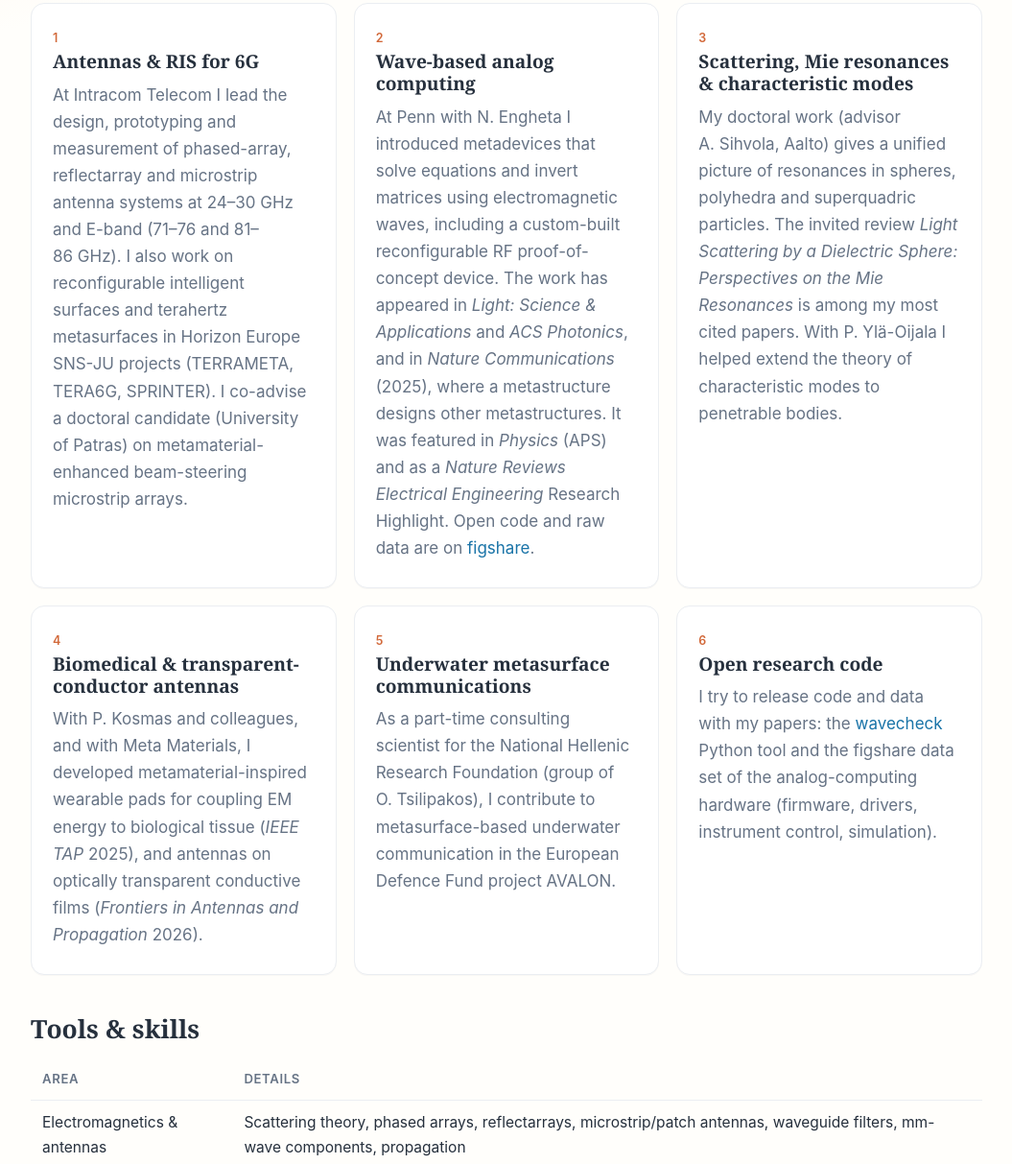
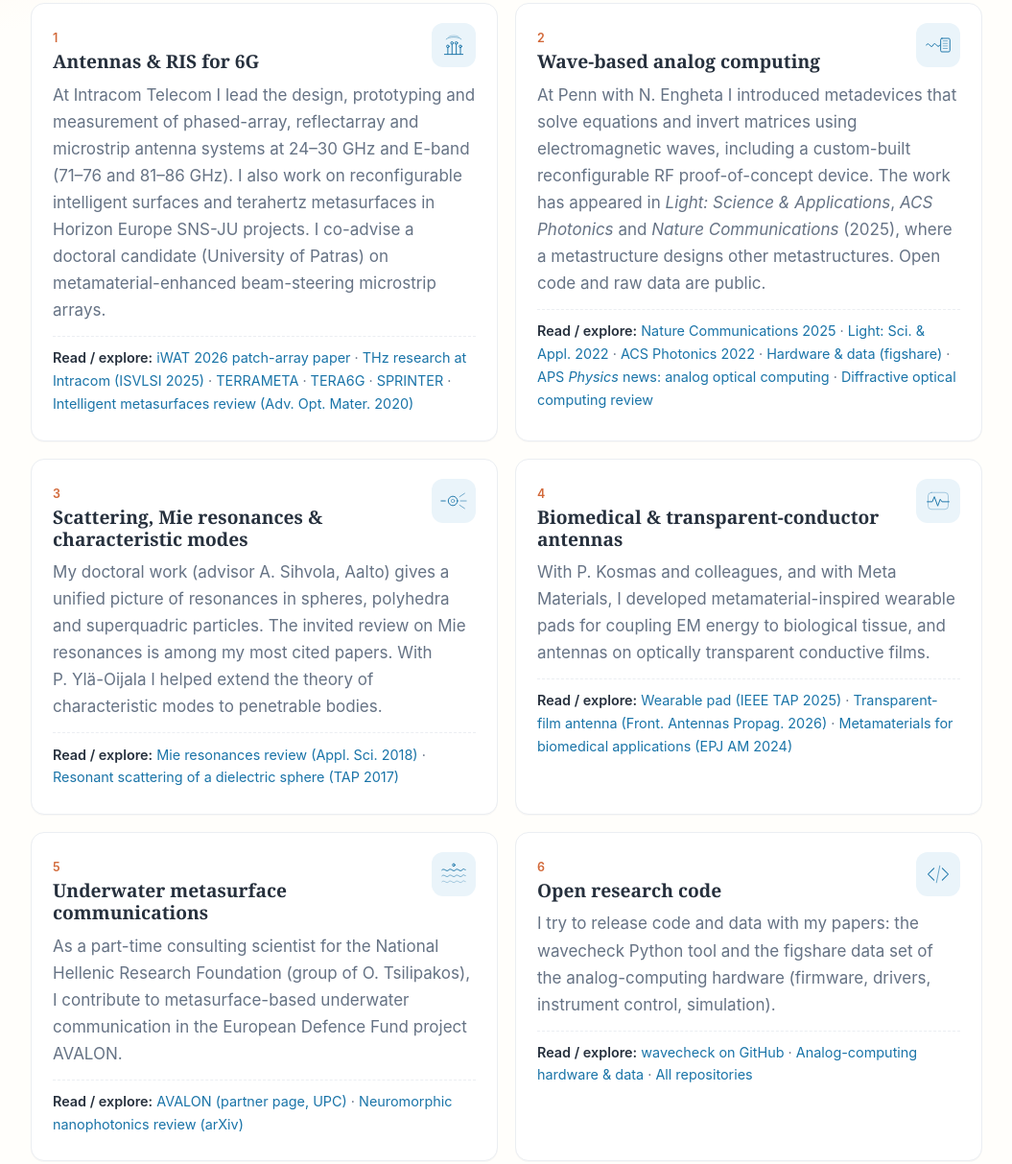
Before and after one commit to dtzarouc/dtzarouc.github.io, a plain HTML site: page research.html in a window 1280 px wide. Shown: the part 346-1559 px from the top of the page at 96% size, without its empty margins (112-1167 px from the left). Drawn offline with Linux system fonts and the light colour scheme.

Commit message:
Update research.html

```diff
--- a/research.html
+++ b/research.html
@@ -12,31 +12,25 @@
 <main class="wrap">
 <section class="page-head"><h1>Research</h1><p>My interests run from the fundamental theory of electromagnetic scattering to antenna hardware that gets measured in the lab and used in networks.</p></section>
 <h2>Research themes</h2>
-<div class="grid">
-<div class="card"><span class="tag">1</span><h3>Antennas &amp; RIS for 6G</h3>
-<p>At Intracom Telecom I lead the design, prototyping and measurement of phased-array, reflectarray and microstrip antenna systems
-at 24–30&nbsp;GHz and E-band (71–76 and 81–86&nbsp;GHz). I also work on reconfigurable intelligent surfaces and
-terahertz metasurfaces in Horizon Europe SNS-JU projects (TERRAMETA, TERA6G, SPRINTER). I co-advise a doctoral candidate (University of Patras) on
-metamaterial-enhanced beam-steering microstrip arrays.</p></div>
-<div class="card"><span class="tag">2</span><h3>Wave-based analog computing</h3>
-<p>At Penn with N.&nbsp;Engheta I introduced metadevices that solve equations and invert matrices using electromagnetic waves, including a custom-built
-reconfigurable RF proof-of-concept device. The work has appeared in <i>Light: Science &amp; Applications</i> and <i>ACS Photonics</i>,
-and in <i>Nature Communications</i> (2025), where a metastructure designs other metastructures. It was featured in <i>Physics</i> (APS)
-and as a <i>Nature Reviews Electrical Engineering</i> Research Highlight. Open code and raw data are on <a href="https://doi.org/10.6084/m9.figshare.26936227">figshare</a>.</p></div>
-<div class="card"><span class="tag">3</span><h3>Scattering, Mie resonances &amp; characteristic modes</h3>
-<p>My doctoral work (advisor A.&nbsp;Sihvola, Aalto) gives a unified picture of resonances in spheres, polyhedra and superquadric particles. The
-invited review <i>Light Scattering by a Dielectric Sphere: Perspectives on the Mie Resonances</i> is among my most cited papers. With
-P.&nbsp;Yl&auml;-Oijala I helped extend the theory of characteristic modes to penetrable bodies.</p></div>
-<div class="card"><span class="tag">4</span><h3>Biomedical &amp; transparent-conductor antennas</h3>
-<p>With P.&nbsp;Kosmas and colleagues, and with Meta Materials, I developed metamaterial-inspired wearable pads for coupling EM
-energy to biological tissue (<i>IEEE TAP</i> 2025), and antennas on optically transparent conductive films (<i>Frontiers in Antennas
-and Propagation</i> 2026).</p></div>
-<div class="card"><span class="tag">5</span><h3>Underwater metasurface communications</h3>
-<p>As a part-time consulting scientist for the National Hellenic Research Foundation (group of O.&nbsp;Tsilipakos), I contribute to
-metasurface-based underwater communication in the European Defence Fund project AVALON.</p></div>
-<div class="card"><span class="tag">6</span><h3>Open research code</h3>
-<p>I try to release code and data with my papers: the <a href="https://github.com/dtzarouc/wavecheck">wavecheck</a> Python tool and the
-figshare data set of the analog-computing hardware (firmware, drivers, instrument control, simulation).</p></div>
+<div class="grid g2">
+<div class="card"><div class="ic"><svg viewBox="0 0 64 64" aria-hidden="true"><g fill="none" stroke="currentColor" stroke-width="2.2" stroke-linecap="round"><path d="M10 54h44"/><path d="M18 54V38M28 54V30M38 54V30M48 54V38"/><circle cx="18" cy="35" r="3"/><circle cx="28" cy="27" r="3"/><circle cx="38" cy="27" r="3"/><circle cx="48" cy="35" r="3"/><path d="M14 18c6-7 30-7 36 0" opacity=".5"/><path d="M20 12c5-4 19-4 24 0" opacity=".3"/></g></svg></div><span class="tag">1</span><h3>Antennas &amp; RIS for 6G</h3>
+<p>At Intracom Telecom I lead the design, prototyping and measurement of phased-array, reflectarray and microstrip antenna systems at 24–30&nbsp;GHz and E-band (71–76 and 81–86&nbsp;GHz). I also work on reconfigurable intelligent surfaces and terahertz metasurfaces in Horizon Europe SNS-JU projects. I co-advise a doctoral candidate (University of Patras) on metamaterial-enhanced beam-steering microstrip arrays.</p>
+<p class="links"><b>Read / explore:</b> <a href="https://doi.org/10.1109/iWAT66946.2026.11501896">iWAT 2026 patch-array paper</a> · <a href="https://doi.org/10.1109/ISVLSI65124.2025.11130288">THz research at Intracom (ISVLSI 2025)</a> · <a href="https://cordis.europa.eu/project/id/101097101">TERRAMETA</a> · <a href="https://cordis.europa.eu/project/id/101096949">TERA6G</a> · <a href="https://cordis.europa.eu/project/id/101070581">SPRINTER</a> · <a href="https://doi.org/10.1002/adom.202000783">Intelligent metasurfaces review (Adv. Opt. Mater. 2020)</a></p></div>
+<div class="card"><div class="ic"><svg viewBox="0 0 64 64" aria-hidden="true"><g fill="none" stroke="currentColor" stroke-width="2.2" stroke-linecap="round"><path d="M4 32c6-12 10 12 16 0s10 12 16 0"/><rect x="38" y="16" width="22" height="32" rx="3"/><path d="M44 22h10M44 28h10M44 34h10M44 40h10" opacity=".55"/></g></svg></div><span class="tag">2</span><h3>Wave-based analog computing</h3>
+<p>At Penn with N.&nbsp;Engheta I introduced metadevices that solve equations and invert matrices using electromagnetic waves, including a custom-built reconfigurable RF proof-of-concept device. The work has appeared in <i>Light: Science &amp; Applications</i>, <i>ACS Photonics</i> and <i>Nature Communications</i> (2025), where a metastructure designs other metastructures. Open code and raw data are public.</p>
+<p class="links"><b>Read / explore:</b> <a href="https://doi.org/10.1038/s41467-025-56019-1">Nature Communications 2025</a> · <a href="https://doi.org/10.1038/s41377-022-00950-1">Light: Sci. &amp; Appl. 2022</a> · <a href="https://doi.org/10.1021/acsphotonics.2c00373">ACS Photonics 2022</a> · <a href="https://doi.org/10.6084/m9.figshare.26936227">Hardware &amp; data (figshare)</a> · <a href="https://physics.aps.org/articles/pdf/10.1103/Physics.17.52">APS <i>Physics</i> news: analog optical computing</a> · <a href="https://doi.org/10.1038/s41467-024-45982-w">Diffractive optical computing review</a></p></div>
+<div class="card"><div class="ic"><svg viewBox="0 0 64 64" aria-hidden="true"><g fill="none" stroke="currentColor" stroke-width="2.2" stroke-linecap="round"><circle cx="30" cy="32" r="11"/><circle cx="30" cy="32" r="4" opacity=".55"/><path d="M2 32h10" /><path d="M48 32h14M46 22l12-8M46 42l12 8" opacity=".6"/></g></svg></div><span class="tag">3</span><h3>Scattering, Mie resonances &amp; characteristic modes</h3>
+<p>My doctoral work (advisor A.&nbsp;Sihvola, Aalto) gives a unified picture of resonances in spheres, polyhedra and superquadric particles. The invited review on Mie resonances is among my most cited papers. With P.&nbsp;Yl&auml;-Oijala I helped extend the theory of characteristic modes to penetrable bodies.</p>
+<p class="links"><b>Read / explore:</b> <a href="https://doi.org/10.3390/app8020184">Mie resonances review (Appl. Sci. 2018)</a> · <a href="https://arxiv.org/abs/1702.05883">Resonant scattering of a dielectric sphere (TAP 2017)</a></p></div>
+<div class="card"><div class="ic"><svg viewBox="0 0 64 64" aria-hidden="true"><g fill="none" stroke="currentColor" stroke-width="2.2" stroke-linecap="round"><path d="M6 34h12l5-12 8 22 6-16 4 6h17"/><rect x="8" y="12" width="48" height="40" rx="8" opacity=".35"/></g></svg></div><span class="tag">4</span><h3>Biomedical &amp; transparent-conductor antennas</h3>
+<p>With P.&nbsp;Kosmas and colleagues, and with Meta Materials, I developed metamaterial-inspired wearable pads for coupling EM energy to biological tissue, and antennas on optically transparent conductive films.</p>
+<p class="links"><b>Read / explore:</b> <a href="https://doi.org/10.1109/TAP.2024.3492504">Wearable pad (IEEE TAP 2025)</a> · <a href="https://doi.org/10.3389/fanpr.2026.1719187">Transparent-film antenna (Front. Antennas Propag. 2026)</a> · <a href="https://doi.org/10.1051/epjam/2024006">Metamaterials for biomedical applications (EPJ AM 2024)</a></p></div>
+<div class="card"><div class="ic"><svg viewBox="0 0 64 64" aria-hidden="true"><g fill="none" stroke="currentColor" stroke-width="2.2" stroke-linecap="round"><path d="M4 22c6-6 10 6 16 0s10 6 16 0 10 6 16 0 6 2 8 0"/><path d="M4 36c6-6 10 6 16 0s10 6 16 0 10 6 16 0 6 2 8 0" opacity=".6"/><path d="M4 50c6-6 10 6 16 0s10 6 16 0 10 6 16 0 6 2 8 0" opacity=".35"/><circle cx="32" cy="10" r="3"/></g></svg></div><span class="tag">5</span><h3>Underwater metasurface communications</h3>
+<p>As a part-time consulting scientist for the National Hellenic Research Foundation (group of O.&nbsp;Tsilipakos), I contribute to metasurface-based underwater communication in the European Defence Fund project AVALON.</p>
+<p class="links"><b>Read / explore:</b> <a href="https://n3cat.upc.edu/projects/avalon">AVALON (partner page, UPC)</a> · <a href="https://arxiv.org/abs/2610.40903">Neuromorphic nanophotonics review (arXiv)</a></p></div>
+<div class="card"><div class="ic"><svg viewBox="0 0 64 64" aria-hidden="true"><g fill="none" stroke="currentColor" stroke-width="2.4" stroke-linecap="round" stroke-linejoin="round"><path d="M22 18 8 32l14 14M42 18l14 14-14 14"/><path d="M36 12 28 52" opacity=".6"/></g></svg></div><span class="tag">6</span><h3>Open research code</h3>
+<p>I try to release code and data with my papers: the wavecheck Python tool and the figshare data set of the analog-computing hardware (firmware, drivers, instrument control, simulation).</p>
+<p class="links"><b>Read / explore:</b> <a href="https://github.com/dtzarouc/wavecheck">wavecheck on GitHub</a> · <a href="https://doi.org/10.6084/m9.figshare.26936227">Analog-computing hardware &amp; data</a> · <a href="https://github.com/dtzarouc">All repositories</a></p></div>
 </div>
 
 <h2>Tools &amp; skills</h2>
```
